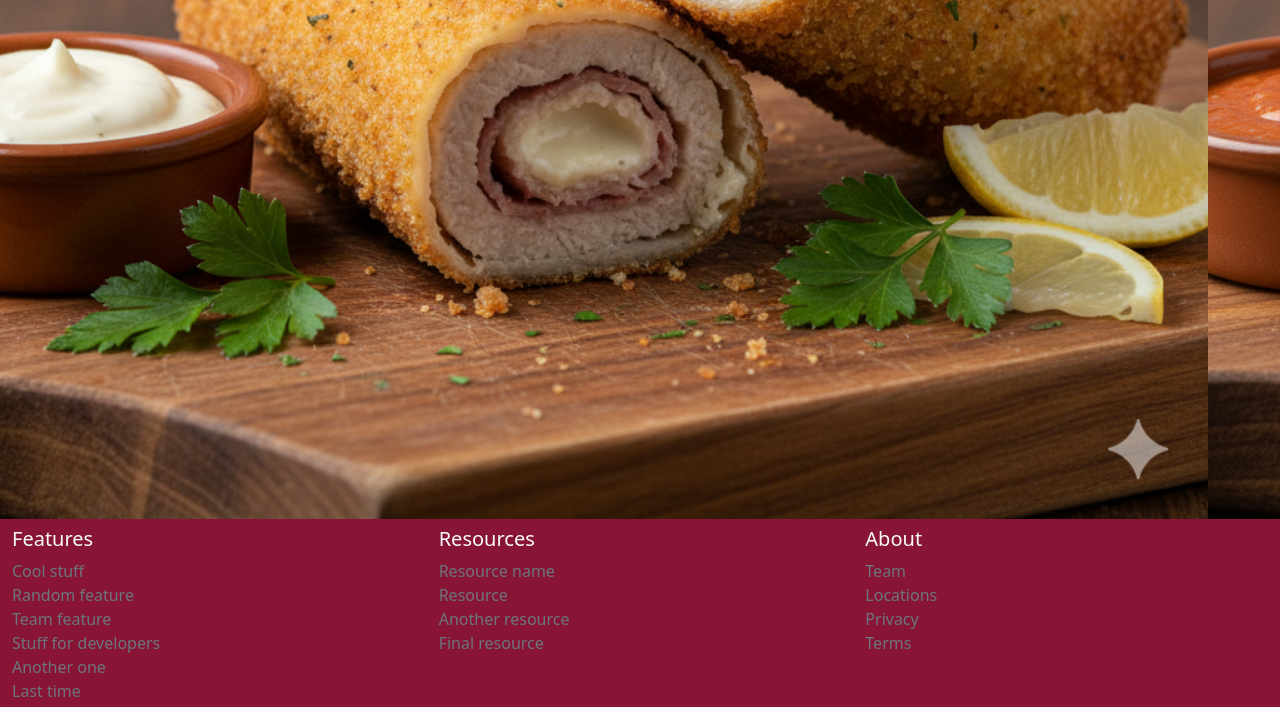
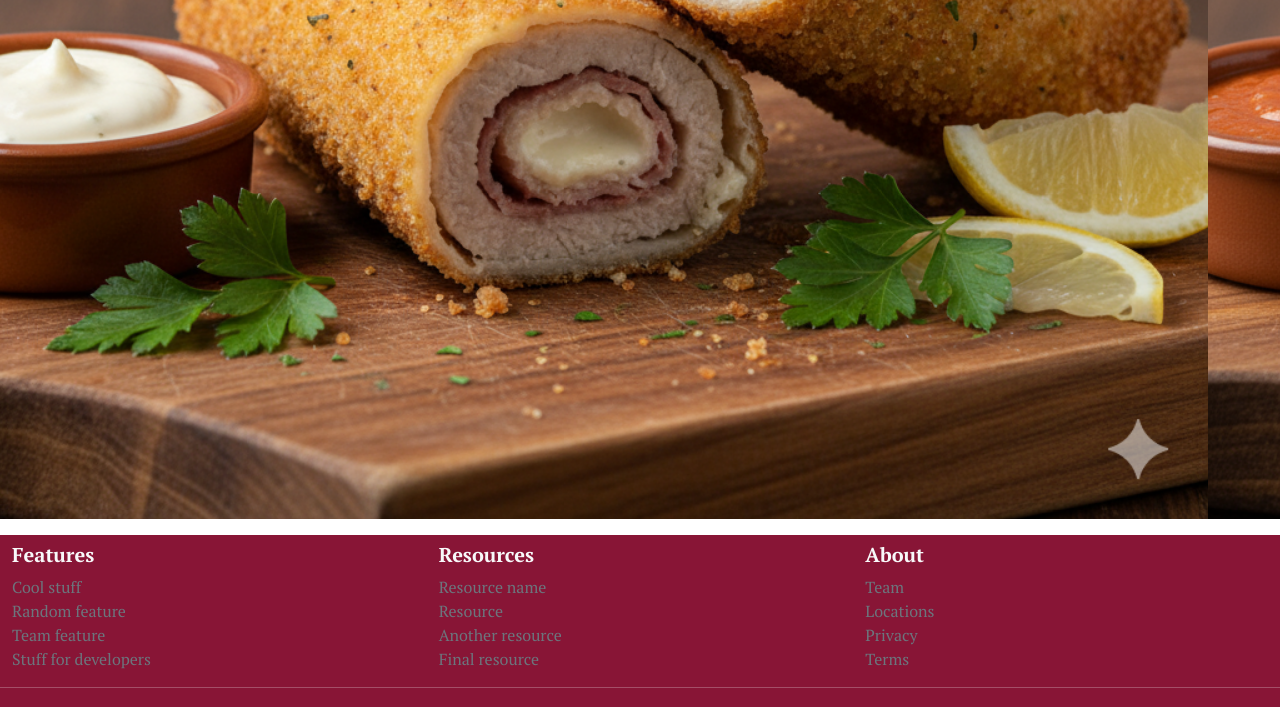
Before and after one commit to Kasi800/AmigosFlamenquines, a plain HTML site: page index.html in a window 1280 px wide. Shown: the part 847-1554 px from the top of the page. Drawn offline with nearby package versions, Linux system fonts and the light colour scheme.

Commit message:
Fonts añadidos
Añadido links de los fonts de google y clases css necesarias

```diff
--- a/css/style.css
+++ b/css/style.css
@@ -1,3 +1,35 @@
 .bg-custom {
     background-color: #881536;
 }
+
+.pt-serif-regular {
+    font-family: "PT Serif", serif;
+    font-weight: 400;
+    font-style: normal;
+}
+
+.pt-serif-bold {
+    font-family: "PT Serif", serif;
+    font-weight: 700;
+    font-style: normal;
+}
+
+.pt-serif-regular-italic {
+    font-family: "PT Serif", serif;
+    font-weight: 400;
+    font-style: italic;
+}
+
+.pt-serif-bold-italic {
+    font-family: "PT Serif", serif;
+    font-weight: 700;
+    font-style: italic;
+}
+
+
+.dosis-700 {
+    font-family: "Dosis", sans-serif;
+    font-optical-sizing: auto;
+    font-weight: 700;
+    font-style: normal;
+}
--- a/index.html
+++ b/index.html
@@ -9,6 +9,11 @@
     <link href="https://cdn.jsdelivr.net/npm/bootstrap@5.3.8/dist/css/bootstrap.min.css" rel="stylesheet"
         integrity="sha384-sRIl4kxILFvY47J16cr9ZwB07vP4J8+LH7qKQnuqkuIAvNWLzeN8tE5YBujZqJLB" crossorigin="anonymous">
     <link rel="stylesheet" href="https://cdn.jsdelivr.net/npm/bootstrap-icons@1.11.3/font/bootstrap-icons.css">
+    <link rel="preconnect" href="https://fonts.googleapis.com">
+    <link rel="preconnect" href="https://fonts.gstatic.com" crossorigin>
+    <link href="https://fonts.googleapis.com/css2?family=PT+Serif:ital,wght@0,400;0,700;1,400;1,700&display=swap"
+        rel="stylesheet">
+    <link href="https://fonts.googleapis.com/css2?family=Dosis:wght@200..800&display=swap" rel="stylesheet">
     <link rel="stylesheet" href="css/style.css">
 </head>
 
@@ -29,17 +34,17 @@
                     <div class="collapse navbar-collapse" id="navbarSupportedContent">
                         <ul class="navbar-nav ms-auto mb-2 mb-lg-0">
                             <li class="nav-item">
-                                <a class="nav-link text-light mx-1" href="#">Menu</a>
+                                <a class="nav-link text-light mx-1 dosis-200" href="#">Menu</a>
                             </li>
                             <li class="nav-item">
-                                <a class="nav-link text-light mx-1" href="#"><i class="bi bi-calendar-event"></i>
+                                <a class="nav-link text-light mx-1 dosis-200" href="#"><i class="bi bi-calendar-event"></i>
                                     Reservar</a>
                             </li>
                             <li class="nav-item">
-                                <a class="nav-link text-light mx-1" href="#">Sobre Nosotros</a>
+                                <a class="nav-link text-light mx-1 dosis-200" href="#">Sobre Nosotros</a>
                             </li>
                             <li class="nav-item">
-                                <a class="nav-link text-light mx-1" href="#"><i class="bi bi-person"></i> Cuenta</a>
+                                <a class="nav-link text-light mx-1 dosis-200" href="#"><i class="bi bi-person"></i> Cuenta</a>
                             </li>
                         </ul>
                     </div>
@@ -71,42 +76,47 @@
 
         <!-- Footer -->
         <!-- Cambiar footer -->
-        <footer class="container-fluid px-0">
+        <footer class="container-fluid px-0 pt-3">
             <div class="row bg-custom py-2">
-                <div class="col-6 col-md">
-                    <h5 class="text-light">Features</h5>
+                <div class="col-4 col-md">
+                    <h5 class="text-light pt-serif-bold">Features</h5>
                     <ul class="list-unstyled text-small">
-                        <li><a class="link-secondary text-decoration-none" href="#">Cool stuff</a></li>
-                        <li><a class="link-secondary text-decoration-none" href="#">Random feature</a></li>
-                        <li><a class="link-secondary text-decoration-none" href="#">Team feature</a></li>
-                        <li><a class="link-secondary text-decoration-none" href="#">Stuff for developers</a></li>
-                        <li><a class="link-secondary text-decoration-none" href="#">Another one</a></li>
-                        <li><a class="link-secondary text-decoration-none" href="#">Last time</a></li>
+                        <li><a class="link-secondary text-decoration-none pt-serif-regular" href="#">Cool stuff</a></li>
+                        <li><a class="link-secondary text-decoration-none pt-serif-regular" href="#">Random feature</a>
+                        </li>
+                        <li><a class="link-secondary text-decoration-none pt-serif-regular" href="#">Team feature</a>
+                        </li>
+                        <li><a class="link-secondary text-decoration-none pt-serif-regular" href="#">Stuff for
+                                developers</a></li>
                     </ul>
                 </div>
-                <div class="col-6 col-md">
-                    <h5 class="text-light">Resources</h5>
+                <div class="col-4 col-md">
+                    <h5 class="text-light pt-serif-bold">Resources</h5>
                     <ul class="list-unstyled text-small">
-                        <li><a class="link-secondary text-decoration-none" href="#">Resource name</a></li>
-                        <li><a class="link-secondary text-decoration-none" href="#">Resource</a></li>
-                        <li><a class="link-secondary text-decoration-none" href="#">Another resource</a></li>
-                        <li><a class="link-secondary text-decoration-none" href="#">Final resource</a></li>
+                        <li><a class="link-secondary text-decoration-none pt-serif-regular" href="#">Resource name</a>
+                        </li>
+                        <li><a class="link-secondary text-decoration-none pt-serif-regular" href="#">Resource</a></li>
+                        <li><a class="link-secondary text-decoration-none pt-serif-regular" href="#">Another
+                                resource</a></li>
+                        <li><a class="link-secondary text-decoration-none pt-serif-regular" href="#">Final resource</a>
+                        </li>
                     </ul>
                 </div>
-                <div class="col-6 col-md">
-                    <h5 class="text-light">About</h5>
+                <div class="col-4 col-md">
+                    <h5 class="text-light pt-serif-bold">About</h5>
                     <ul class="list-unstyled text-small">
-                        <li><a class="link-secondary text-decoration-none" href="#">Team</a></li>
-                        <li><a class="link-secondary text-decoration-none" href="#">Locations</a></li>
-                        <li><a class="link-secondary text-decoration-none" href="#">Privacy</a></li>
-                        <li><a class="link-secondary text-decoration-none" href="#">Terms</a></li>
+                        <li><a class="link-secondary text-decoration-none pt-serif-regular" href="#">Team</a></li>
+                        <li><a class="link-secondary text-decoration-none pt-serif-regular" href="#">Locations</a></li>
+                        <li><a class="link-secondary text-decoration-none pt-serif-regular" href="#">Privacy</a></li>
+                        <li><a class="link-secondary text-decoration-none pt-serif-regular" href="#">Terms</a></li>
                     </ul>
                 </div>
 
                 <hr class="text-light">
                 <div class="row align-items-center">
                     <div class="col">
-                        <p class="text-light">© 2025 AmigosFlamenquines. Todos los derechos reservados.</p>
+                        <p class="text-light pt-serif-regular">© 2025 AmigosFlamenquines. Todos los derechos reservados.
+                        </p>
                     </div>
                     <div class="col">
                         <div class="text-center text-md-end">
```
